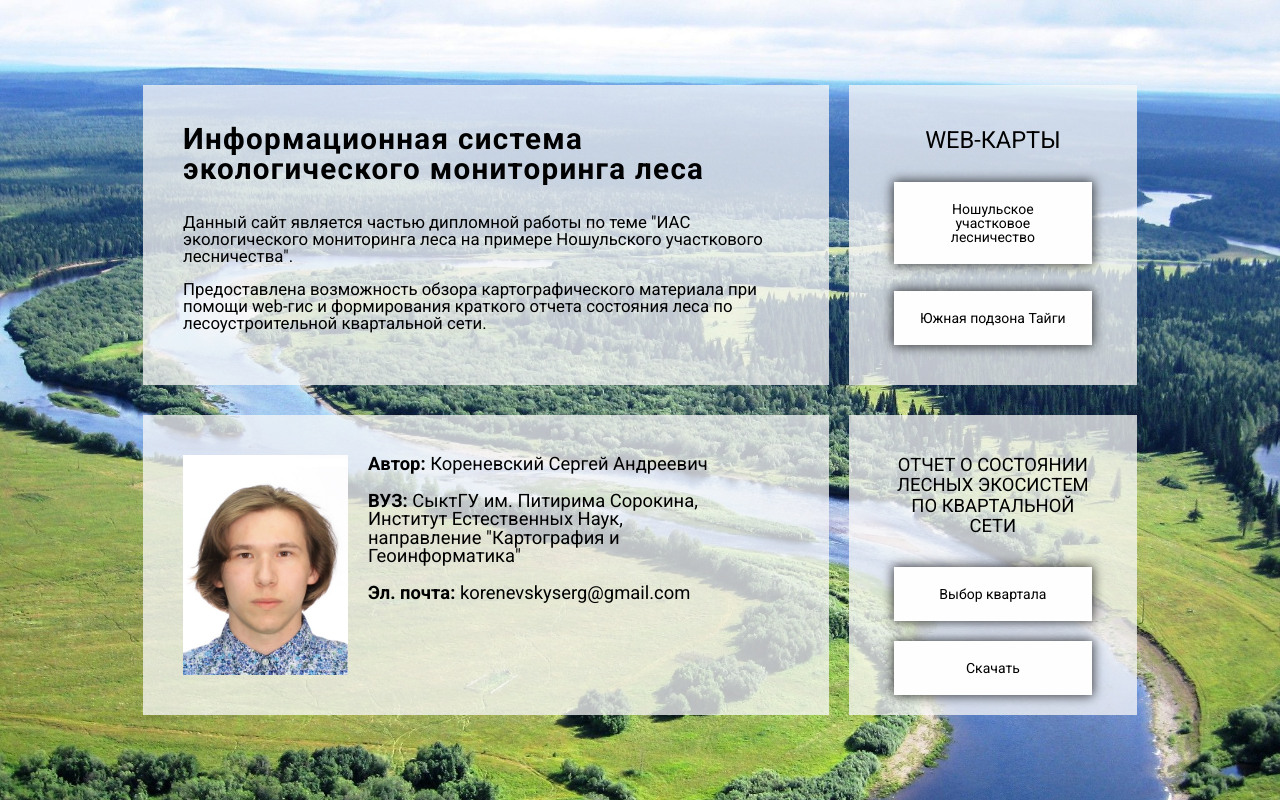
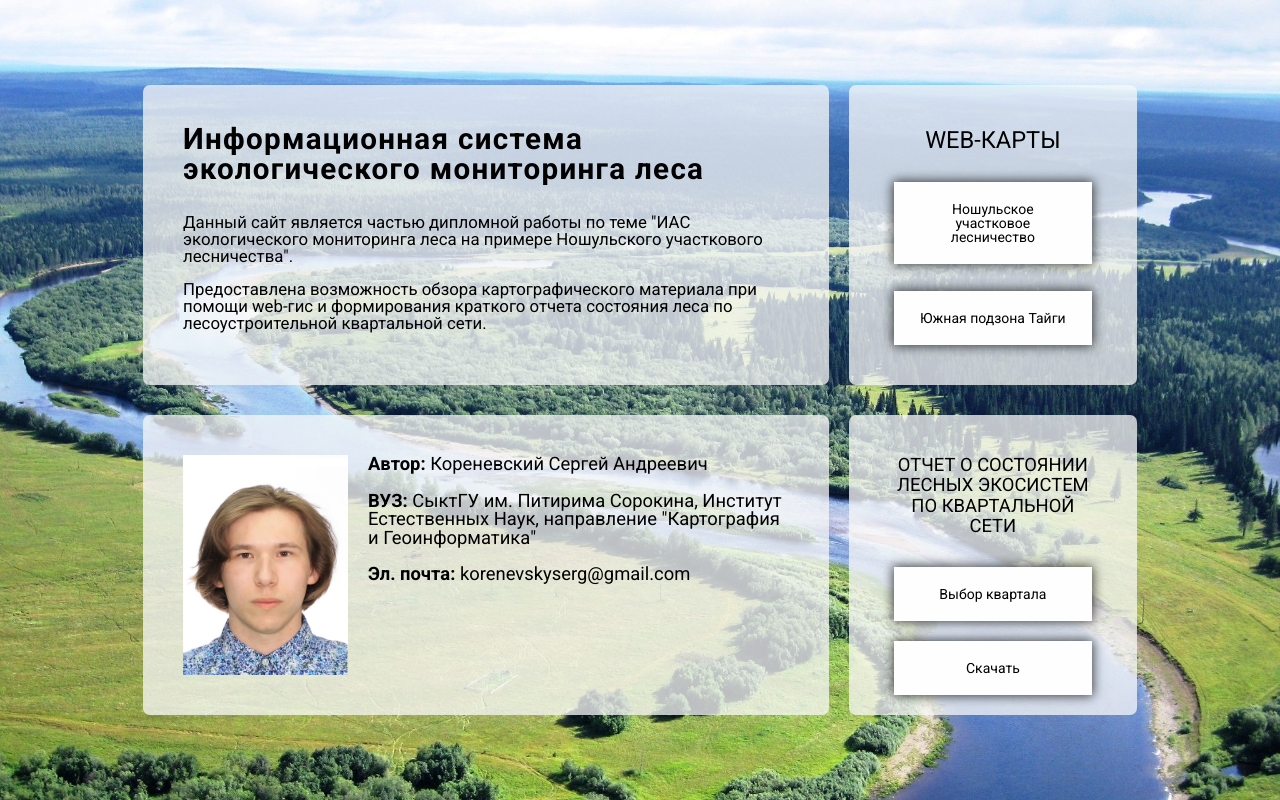
Before and after one commit to Xander11rgn/diploma-serzh, a plain HTML site: page index.html in a window 1280 px wide. Drawn offline with nearby package versions, Linux system fonts and the light colour scheme; files that its build step writes are made by us from their sources.

Commit message:
Update style.scss

```diff
--- a/scss/style.scss
+++ b/scss/style.scss
@@ -1,6 +1,7 @@
 * {
   box-sizing: border-box;
   font-family: "Roboto", sans-serif;
+  transition: all 0.3s;
 }
 body,
 html {
@@ -11,6 +12,7 @@ a {
   text-decoration: none;
   outline: none;
   color: #000;
+
 }
 
 @mixin AdaptiveFont($maxFont, $minFont, $maxLine, $minLine) {
@@ -73,6 +75,7 @@ a {
   flex-direction: column;
   align-items: start;
   padding: 40px;
+  border-radius: 7px;
   @media (max-width: 876px) {
     width: 48%;
     padding: 20px;
@@ -111,6 +114,7 @@ a {
   flex-direction: column;
   align-items: center;
   justify-content: center;
+  border-radius: 7px;
   @media (max-width: 876px) {
     width: 48%;
   }
@@ -126,7 +130,7 @@ a {
   flex-direction: column;
   align-items: center;
   justify-content: space-between;
-  @media (max-width: 876px) {
+  @media (max-width: 1160px) {
     padding: 15px;
     justify-content: space-around;
   }
@@ -151,6 +155,12 @@ a {
   text-align: center;
   user-select: none;
   cursor: pointer;
+  &:hover{
+    transform: scale(1.05);
+  }
+  &:active{
+    transform: scale(0.9);
+  }
 }
 .bottom {
   width: 100%;
@@ -164,6 +174,7 @@ a {
     flex-direction: column;
     align-items: center;
   }
+
 }
 .left-bottom {
   width: 69%;
@@ -173,6 +184,7 @@ a {
   flex-direction: column;
   align-items: start;
   justify-content: start;
+  border-radius: 7px;
   @media (max-width: 876px) {
     width: 48%;
   }
@@ -232,9 +244,12 @@ a {
 .text {
   font-size: 20px;
   @include AdaptiveFont(20, 16, 20, 16);
-  width: 60%;
+  width: 100%;
   @media (max-width: 876px) {
     width: 100%;
+  }
+  a:hover{
+    text-decoration: underline;
   }
 }
 .right-bottom {
@@ -245,6 +260,7 @@ a {
   flex-direction: column;
   align-items: center;
   justify-content: center;
+  border-radius: 7px;
   @media (max-width: 876px) {
     width: 48%;
   }
```
